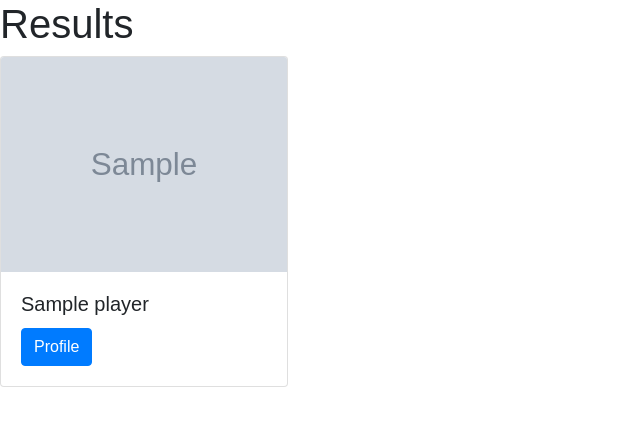
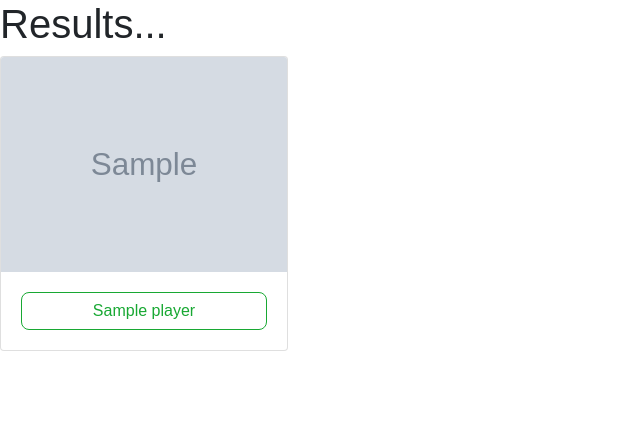
Before and after one commit to crdyer94/Sports_Base, a Flask app: template templates/searchresults.html in a window 1280 px wide. Shown: the part 62-488 px from the top of the page, without its empty margins (0-640 px from the left). Run offline with Flask 2, Linux system fonts and the light colour scheme; the template is opened without the code that fills it: most values are stand-ins (such as "Sample title", 1, 10 or a date in 2020); grey boxes marked "Sample" are stand-in pictures; some libraries are stand-ins or nearby versions.

Commit message:
Working on card layout for search results (to be applied to favorites as well

```diff
--- a/static/css/searchresults.css
+++ b/static/css/searchresults.css
@@ -0,0 +1,18 @@
+.profile-button {
+  color: #18A833;
+  background-color: white;
+  border-color: #18A833;
+  border-radius: 8px;
+  text-align: center;
+  width: 100%;
+}
+
+.profile-button:hover {
+    color: white;
+    background-color: #18A833;
+
+}
+
+.card-body {
+    text-align: center;
+}
--- a/templates/searchresults.html
+++ b/templates/searchresults.html
@@ -1,23 +1,24 @@
 {% extends 'base.html' %}
 {% block body %}
-<!DOCTYPE html>
+<link rel="stylesheet" href="/static/css/searchresults.css">
 
-
-    <h1> Results </h1>
+    <h1> Results... </h1>
 
 
 
-    {% for player in playername %}
+
+    {% for player in playername%}
     <div class="card" style="width: 18rem;">
-      <img src={{ player["profile_picture"] }} class="card-img-top" alt="...">
-      <img src = >
+      <img src={{ player["profile_picture"] }} class="card-img-top" alt="Image Not Found">
       <div class="card-body">
-        <h5 class="card-title">{{player["name"]}}</h5>
-        <a href="/athletes/{{ player["athlete_id"] }}" class="btn btn-primary">Profile</a>
+        <a href="/athletes/{{ player["athlete_id"] }}" class="profile-button btn btn-primary">{{player["name"]}}</a>
       </div>
     </div>
+    <br>
 
     {% endfor %}
 
 
+
+
 {% endblock %}
```
Also changed, not shown: static/blank-profile-picture.png (added).
